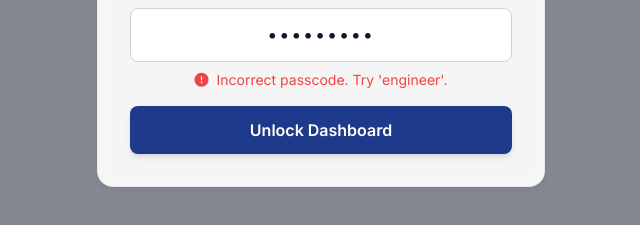
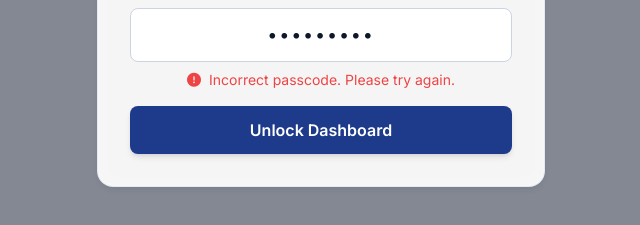
Before and after one commit to ttz89n5pwf-art/Portfolio, a plain HTML site: page tracker.html in a window 1280 px wide. Both pictures are taken after typing "Sample123" into the empty fields and a click on the button "Unlock Dashboard". Shown: the part 411-636 px from the top of the page, 319-959 px from the left. Drawn offline with nearby package versions, Linux system fonts and the light colour scheme.

Commit message:
tracker.html

```diff
--- a/tracker.html
+++ b/tracker.html
@@ -80,7 +80,7 @@
             <form id="login-form" class="space-y-4">
                 <div>
                     <input type="password" id="passcode-input" placeholder="Enter Passcode" class="w-full px-4 py-3 rounded-lg border border-slate-300 focus:outline-none focus:ring-2 focus:ring-primary focus:border-transparent transition-all text-center text-lg tracking-widest">
-                    <p id="login-error" class="text-danger text-sm mt-2 hidden"><i class="fa-solid fa-circle-exclamation mr-1"></i> Incorrect passcode. Try 'engineer'.</p>
+                    <p id="login-error" class="text-danger text-sm mt-2 hidden"><i class="fa-solid fa-circle-exclamation mr-1"></i> Incorrect passcode. Please try again.</p>
                 </div>
                 <button type="submit" class="w-full bg-primary hover:bg-blue-900 text-white font-semibold py-3 px-4 rounded-lg transition-colors shadow-md">
                     Unlock Dashboard
```
